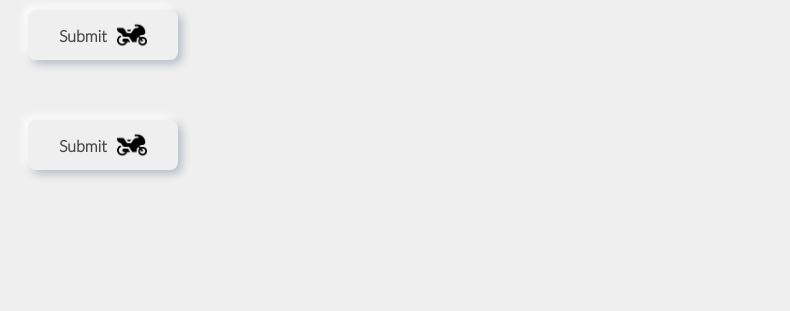
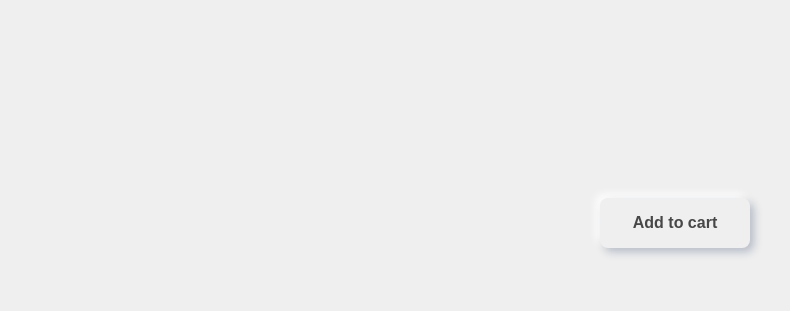
Before and after one commit to sau026/Submit_button_bike_animation, a plain HTML site: page index.html in a window 1280 px wide. Shown: the whole page, without its empty margins (0-790 px from the left). Drawn offline with Linux system fonts and the light colour scheme.

Commit message:
first commit

```diff
--- a/index.html
+++ b/index.html
@@ -1,46 +1,30 @@
 <!DOCTYPE html>
+
 <head>
     <link rel="stylesheet" href="style.css">
     <link rel="preconnect" href="https://fonts.gstatic.com">
-    <link href="https://fonts.googleapis.com/css2?family=Lato:wght@300&family=Mulish:wght@200&display=swap" rel="stylesheet">
+    <link href="https://fonts.googleapis.com/css2?family=Lato:wght@300&family=Mulish:wght@200&display=swap"
+        rel="stylesheet">
 </head>
+
 <body>
 
-<div class="main__box">
-<button class="shadow_button" onclick="submit()">
-    <span id="submit_text">Submit</span>
-    <img id="bike" class="bike" src="motorcycle.png" alt="bike"/>
-</button>
+    <div class="main-box">
+        <!-- <div class="balls" id="green"></div> -->
+        <img id="green" class="balls" src="box.png" alt="" />
+        <img id="cart" class="cart" src="trolley.png" alt="" />
+        <button id="button" class="shadow_button" onclick="submit()">
+            <span id="submit_text">Add to cart</span>
+        </button>
+    </div>
+    <script>
 
-<button class="shadow_button_failed" onclick="submit_failed()">
-    <span id="submit_text_failed">Submit</span>
-    <img id="bike_failed" class="bike_failed" src="motorcycle.png" alt="bike"/>
-</button>
-</div>
-<script>
+        function submit() {
+            document.getElementById('button').classList.add('d__none');
+            document.getElementById('green').classList.add('d__block');
+            document.getElementById('cart').classList.add('d__block');
+        }
+    </script>
+</body>
 
-    function submit(){
-        document.getElementById('bike').classList.add('bike__move');
-        setTimeout(function(){
-            document.getElementById('submit_text').classList.add('d__none');
-            document.getElementById('bike').classList.add('d__none');
-            document.getElementById('submit_text').classList.remove('d__none');
-            document.getElementById('submit_text').innerHTML = 'Sucess';
-            document.getElementById('submit_text').style.color = 'green';
-        }, 2000);
-    }
-
-        function submit_failed(){
-        document.getElementById('bike_failed').classList.add('bike__move__failed');
-        setTimeout(function(){
-            document.getElementById('submit_text_failed').classList.add('d__none');
-            document.getElementById('bike_failed').classList.add('d__none');
-            document.getElementById('submit_text_failed').classList.remove('d__none');
-            document.getElementById('submit_text_failed').innerHTML = 'Failed';
-            document.getElementById('submit_text_failed').style.color = 'red';
-        }, 2000);
-
-    }
-</script>
-</body>
 </html>
--- a/style.css
+++ b/style.css
@@ -1,12 +1,59 @@
-*{
-    font-family: 'Lato', sans-serif;
+body{
+  background: #efefef;
+}
+.main-box{
+  position: relative;
+  margin: 0 auto;
+    width: 300px;
+    height: 300px;
+}
+.balls {
+    /* border-radius: 50%; */
+    position: absolute;
+    width: 40px;
+    height: 22px;
+    top: 56%;
+    animation-name: jump;
+    animation-duration: 1.5s;
+    animation-iteration-count: linear;
+    display: none;
+  }
+
+.cart{
+  position: absolute;
+  left: 42%;
+  bottom: 20%;
+  width: 70px;
+  animation-name: move;
+  animation-duration: 1s;
+  animation-timing-function: cubic-bezier(0.311, 0.441, 0.444, 1.649);
+  display: none;
+/*   animation-iteration-count: linear; */
+
 }
 
-body{
-    background: #efefef;
-}
+  #green {
+    /* background: green; */
+    left: 50%;
+/*     animation-timing-function: cubic-bezier(0.311, 0.441, 0.444, 1.649); */
+  }
 
-.shadow_button{
+  @keyframes jump {
+    50% {
+      top: 10%;
+    }
+  }
+
+@keyframes move {
+    0% {
+      left: 20%;
+    }
+     100% {
+      left: 42%;
+    }
+  }
+
+  .shadow_button{
     box-shadow: 4px 4px 8px rgba(14, 39, 80, 0.25),
     -4px -4px 8px #fff;
     border: none;
@@ -20,69 +67,16 @@ body{
     display: flex;
     justify-content: center;
     align-items: center;
+    position: absolute;
+    top: 60%;
+    left: 30%;
+    cursor: pointer;
  }
 
- .shadow_button:hover{
-     cursor: pointer;
-    /* box-shadow: -3px -3px 7px #a0a0a032,
-    3px 3px 5px rgba(94,104,121,0.417); */
+ .d__none{
+   display: none;
  }
 
- .bike{
-     width: 30px;
-     margin-left: 10px;
+ .d__block{
+   display: block !important;
  }
-
- .bike__move {
-    margin-right:-300px;
-    transition: 2s;
-    transition-timing-function: cubic-bezier(0,.1,.8,0);
-    /* animation: mymove 5s infinite; */
-  }
-
-  .d__none{
-      transition: 5s;
-      display: none;
-  }
-
-  /**********/
-    .shadow_button_failed{
-        margin-top: 100px;
-        box-shadow: 4px 4px 8px rgba(14, 39, 80, 0.25),
-        -4px -4px 8px #fff;
-        border: none;
-        border-radius: 8px;
-        width: 150px;
-        height: 50px;
-        margin: 60px 20px;
-        font-size: 16px;
-        font-weight: 600;
-        color: hsl(0deg 0% 28%);
-        display: flex;
-        justify-content: center;
-        align-items: center;
-     }
-
-     .shadow_button_failed:hover{
-         cursor: pointer;
-        /* box-shadow: -3px -3px 7px #a0a0a032,
-        3px 3px 5px rgba(94,104,121,0.417); */
-     }
-
-     .bike_failed{
-         width: 30px;
-         margin-left: 10px;
-     }
-
-     .bike__move__failed {
-        margin-right:-300px;
-        transition: 2s;
-        transform: rotate(341deg);
-        transition-timing-function: cubic-bezier(0,.1,.8,0);
-        /* animation: mymove 5s infinite; */
-      }
-
-      .d__none{
-          transition: 5s;
-          display: none;
-      }
```
Also changed, not shown: box.png (added), trolley.png (added).
